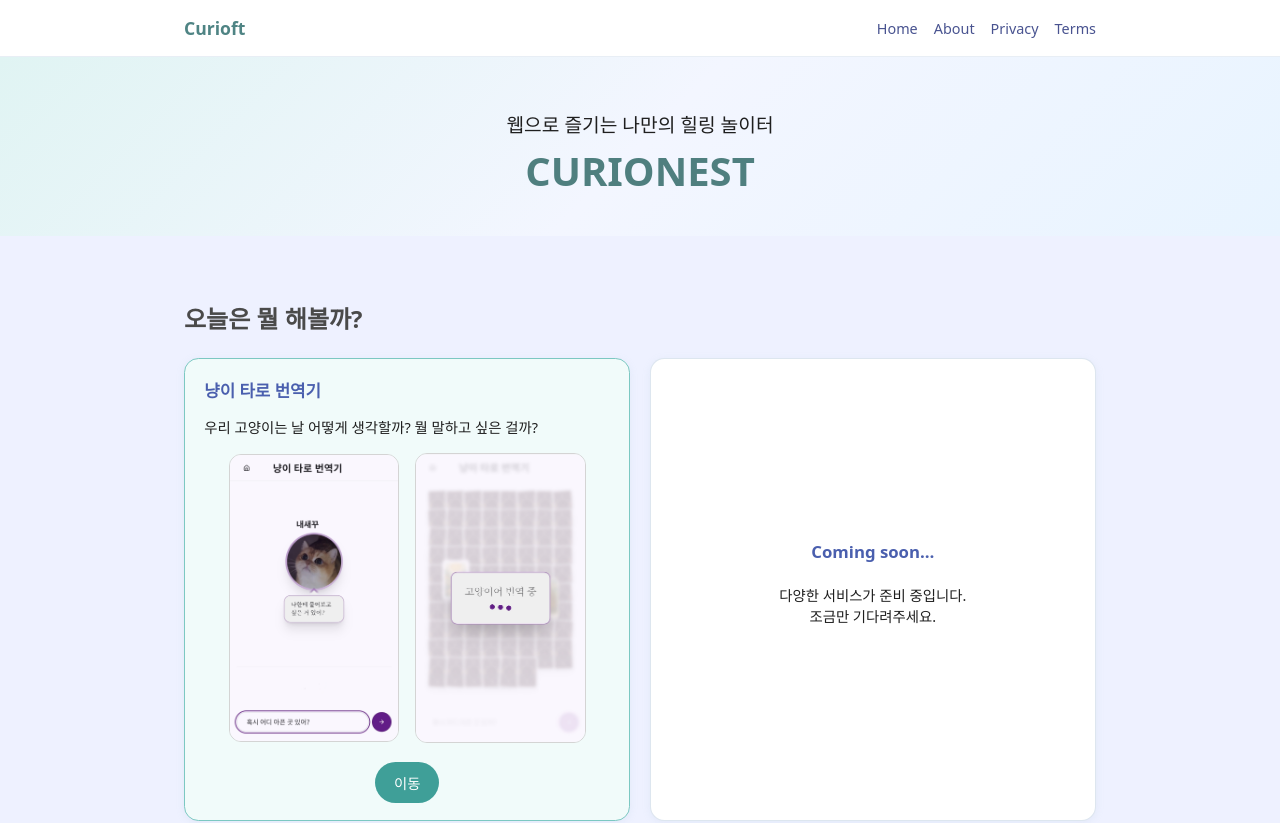
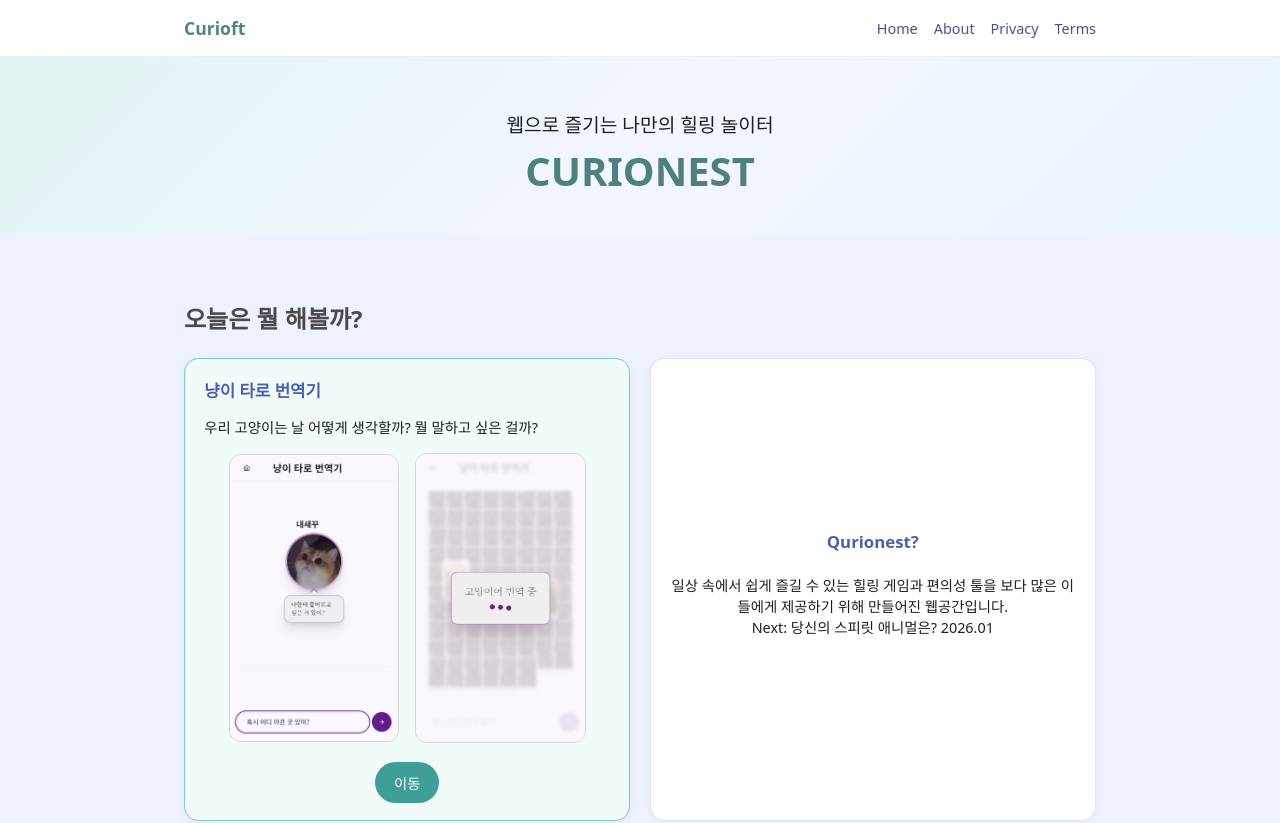
Before and after one commit to pikaak/Curioft_Site, a Next.js app: page / in a window 1280 px wide. Shown: the top 823 px of the page. Built offline with nearby package versions, Linux system fonts and the light colour scheme; a web font is replaced by a local one.

Commit message:
Update index.js

```diff
--- a/pages/index.js
+++ b/pages/index.js
@@ -124,11 +124,11 @@ export default function HomePage() {
                   minHeight: '280px',
                 }}
               >
-                <h3>Coming soon…</h3>
+                <h3>Qurionest?</h3>
                 <p>
-                  다양한 서비스가 준비 중입니다.
+                  일상 속에서 쉽게 즐길 수 있는 힐링 게임과 편의성 툴을 보다 많은 이들에게 제공하기 위해 만들어진 웹공간입니다.
                   <br />
-                  조금만 기다려주세요.
+                  Next: 당신의 스피릿 애니멀은? 2026.01
                 </p>
               </div>
             </div>
```
